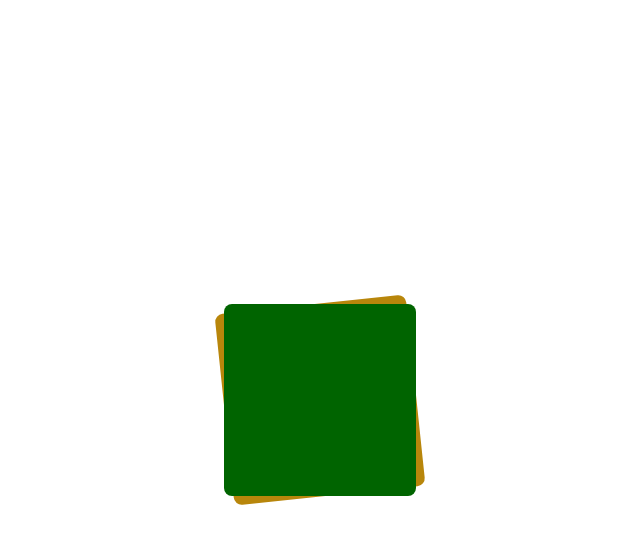
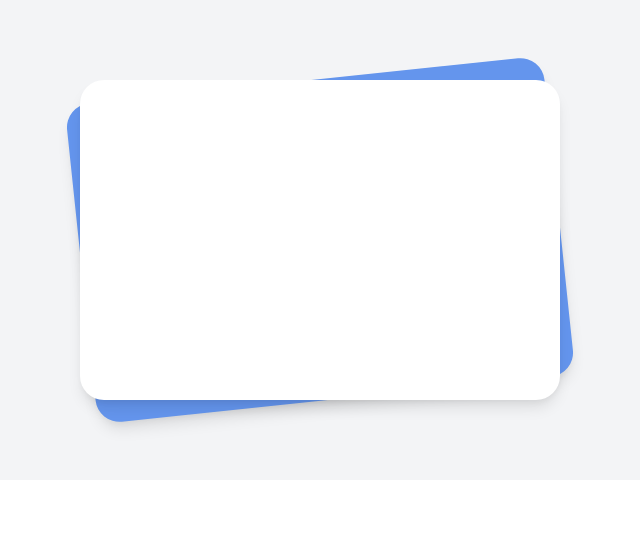
Before and after one commit to erictempleton1/html_playground, a website: page tilted-rectangles/index.html in a window 1280 px wide. Shown: the whole page, without its empty margins (320-960 px from the left). Drawn offline with Linux system fonts and the light colour scheme.

Commit message:
more styling

```diff
--- a/tilted-rectangles/styles.css
+++ b/tilted-rectangles/styles.css
@@ -1,12 +1,14 @@
 /* START RESETS */
 
-*, *::before, *::after {
+*,
+*::before,
+*::after {
   box-sizing: border-box;
 }
 
-html, body {
-  height:100%;
-  font-family: 'Roboto', sans-serif;
+html,
+body {
+  font-family: "Roboto", sans-serif;
   padding: 0;
   margin: 0;
 }
@@ -31,13 +33,20 @@ input::-moz-focus-inner {
   margin: 0;
 }
 
-ul, ol, dd {
+ul,
+ol,
+dd {
   margin: 0;
   padding: 0;
   list-style: none;
 }
 
-h1, h2, h3, h4, h5, h6 {
+h1,
+h2,
+h3,
+h4,
+h5,
+h6 {
   margin: 0;
   font-size: inherit;
   font-weight: inherit;
@@ -46,28 +55,29 @@ h1, h2, h3, h4, h5, h6 {
 p {
   margin: 0;
 }
-
 /* END RESETS */
 
 .container {
-  width: 100%;
-  height: 100%;
+  padding: 5rem;
   display: flex;
   justify-content: center;
   align-items: center;
+  background-color: #f3f4f6;
 }
 
 .under {
-  padding: 6rem;
-  background-color: darkgoldenrod;
   position: absolute;
+  padding: 10rem 15rem;
+  background-color: cornflowerblue;
+  border-radius: 1.5rem;
   transform: rotate(-6deg);
-  border-radius: 0.5rem;
+  box-shadow: 0 10px 15px -3px rgba(0, 0, 0, 0.1), 0 4px 6px -2px rgba(0, 0, 0, 0.05);
 }
 
 .over {
-  padding: 6rem;
-  background-color: darkgreen;
   position: relative;
-  border-radius: 0.5rem;
+  padding: 10rem 15rem;
+  background-color: white;
+  border-radius: 1.5rem;
+  box-shadow: 0 10px 15px -3px rgba(0, 0, 0, 0.1), 0 4px 6px -2px rgba(0, 0, 0, 0.05);
 }
```
